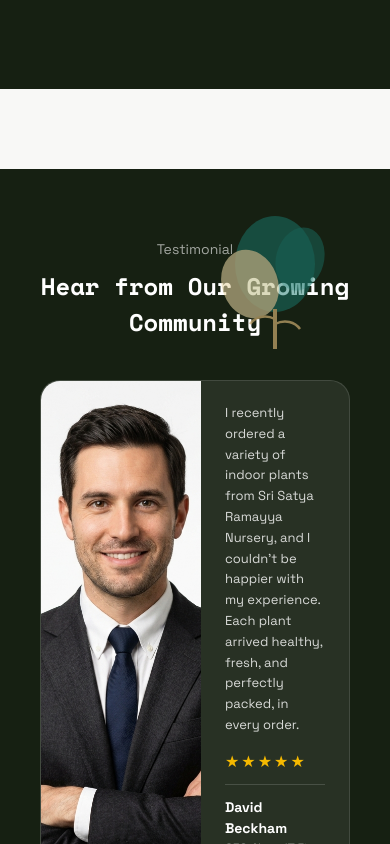
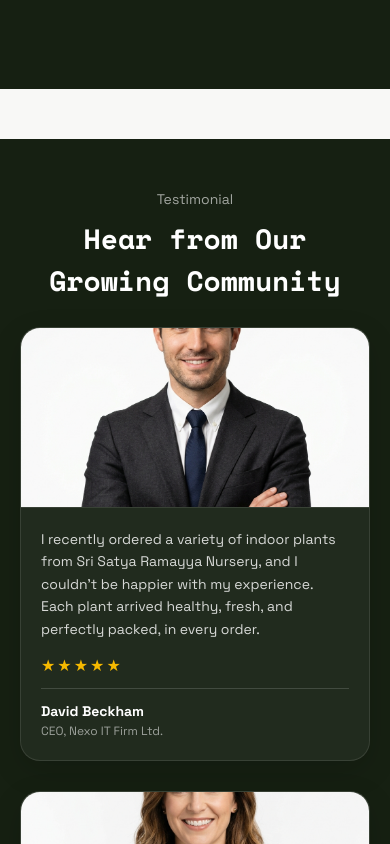
Before and after one commit to shanmukh1029/NURSERY2WEB, a React (Vite) app: page / in a window 390 px wide. Shown: the part 5280-6124 px from the top of the page. Built offline with nearby package versions, Linux system fonts and the light colour scheme.

Commit message:
UI: Optimized testimonial section and form for mobile devices

```diff
--- a/src/index.css
+++ b/src/index.css
@@ -2200,6 +2200,51 @@
         height: 280px !important;
       }
 
+      /* Testimonial Section */
+      .testimonial-section {
+        padding: 50px 20px;
+        margin-top: 50px;
+      }
+      .testi-grid {
+        grid-template-columns: 1fr !important;
+        gap: 30px;
+      }
+      .testi-card {
+        flex-direction: column;
+        background: rgba(255, 255, 255, 0.05);
+        border: 1px solid rgba(255, 255, 255, 0.1);
+        box-shadow: 0 10px 30px rgba(0,0,0,0.15);
+      }
+      .testi-img {
+        width: 100%;
+        height: 180px;
+        border-bottom: 1px solid rgba(255, 255, 255, 0.1);
+      }
+      .testi-body {
+        padding: 20px;
+      }
+      .testi-text {
+        font-size: 14px;
+        line-height: 1.6;
+      }
+      .testi-title {
+        font-size: 28px;
+        margin-bottom: 25px;
+        padding: 0 10px;
+      }
+      .testimonial-deco-left, .testimonial-deco-right {
+        display: none;
+      }
+
+      /* Testimonial Form Mobile */
+      .login-modal {
+        padding: 24px;
+        width: 95%;
+      }
+      .testi-star-btn {
+        font-size: 28px; /* Bigger stars for easier mobile tapping */
+      }
+
       /* About Section */
       .about-inner {
         flex-direction: column;
```
